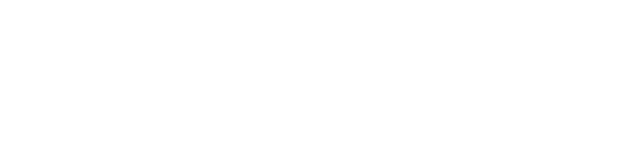
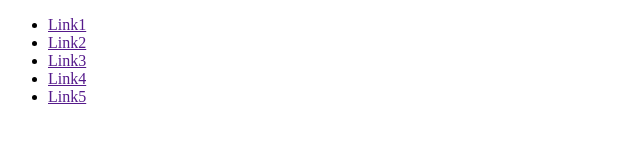
Before and after one commit to mdyeamin/navigation, a plain HTML site: page index.html in a window 1280 px wide. Shown: the whole page, without its empty margins (0-640 px from the left). Drawn offline with Linux system fonts and the light colour scheme.

Commit message:
simple html navigation done

```diff
--- a/index.html
+++ b/index.html
@@ -4,9 +4,17 @@
     <meta charset="UTF-8">
     <meta http-equiv="X-UA-Compatible" content="IE=edge">
     <meta name="viewport" content="width=device-width, initial-scale=1.0">
-    <title>Document</title>
+    <title>navigation</title>
 </head>
 <body>
-
+    <nav>
+        <ul>
+            <li><a href="">Link1</a></li>
+            <li><a href="">Link2</a></li>
+            <li><a href="">Link3</a></li>
+            <li><a href="">Link4</a></li>
+            <li><a href="">Link5</a></li>
+        </ul>
+    </nav>
 </body>
 </html>
```
